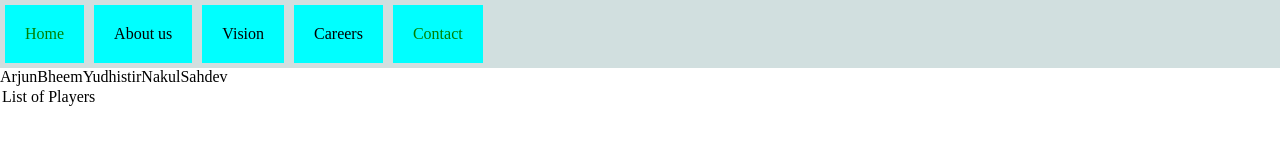
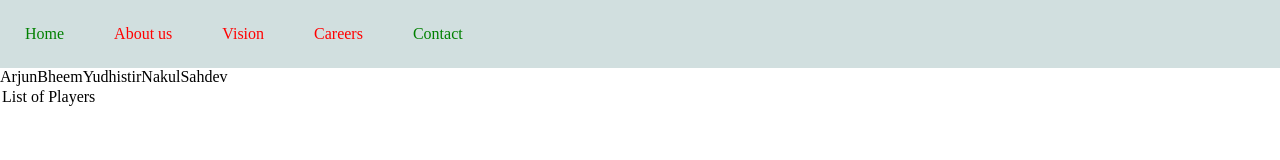
Before and after one commit to prakash6855/web_development, a plain HTML site: page javascript/42 Praticeset 11/index.html in a window 1280 px wide. Drawn offline with Linux system fonts and the light colour scheme.

Commit message:
modification done

```diff
--- a/javascript/42 Praticeset 11/index.html
+++ b/javascript/42 Praticeset 11/index.html
@@ -11,8 +11,8 @@
 
 <body>
     <div>
-        <!-- <nav id="elem"> -->
-        <nav>
+        <nav id="elem" class="navclass">
+        <!-- <nav> -->
             <li>Home</li>
             <li>About us</li>
             <li>Vision</li>
--- a/javascript/42 Praticeset 11/script.js
+++ b/javascript/42 Praticeset 11/script.js
@@ -1,9 +1,9 @@
 // Create a nav bar and change the color of its first element to red.
-/*
+
 let input = document.getElementById("elem");
 input.style.color="red";
 
-*/
+
 
 //Create a table without tbody.Now use "view page source" button to check whether it has a tbody or not??
 
@@ -12,14 +12,21 @@ input.style.color="red";
 
 // Create an element with 3 children. Now change the color of first and the last element to green.
 
-document.getElementsByTagName("nav")[0].firstElementChild.style.color = "green"
-document.getElementsByTagName("nav")[0].lastElementChild.style.color = "green"
+let parent = document.querySelector(".navclass");
+console.log(parent);
+console.log(parent.children);
+parent.children[0].style.color ="green";
+parent.children[4].style.color = "green";
+
+
+// document.getElementsByTagName("nav")[0].firstElementChild.style.color = "green"
+// document.getElementsByTagName("nav")[0].lastElementChild.style.color = "green"
 
 
 //Write js code to change bg to all <li> tags to cyan.
-Array.from(document.getElementsByTagName("li")).forEach((element) =>{
-    element.style.background = "cyan";
-  })
+// Array.from(document.getElementsByTagName("li")).forEach((element) =>{
+//     element.style.background = "cyan";
+//   })
 
 
   //Which of the following is used for the farthest ancesstor that matches a given css selector
```
